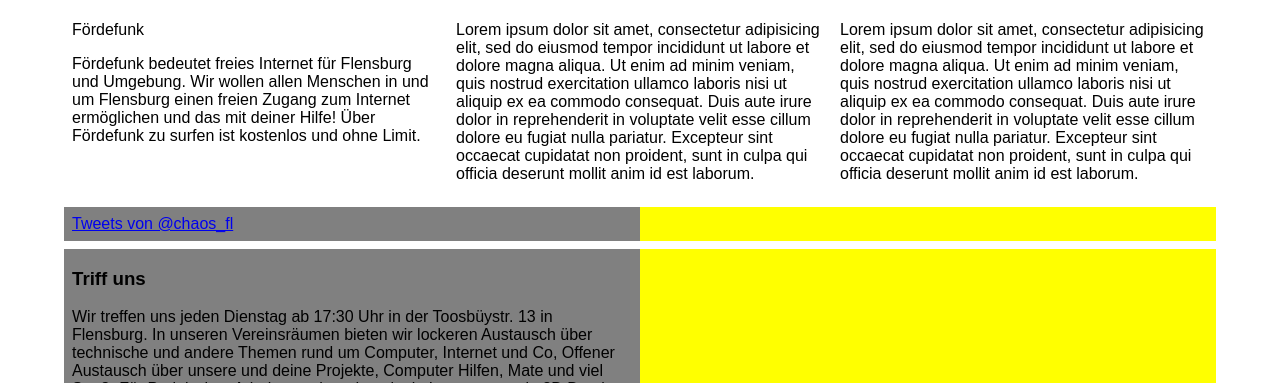
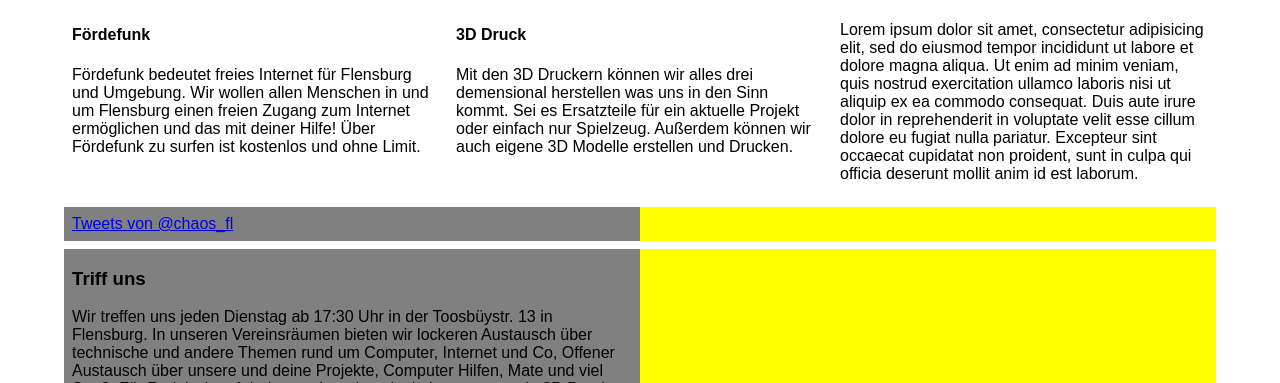
Before and after one commit to chaostreff-flensburg/website, a website: page index.html in a window 1280 px wide. Shown: the part 879-1262 px from the top of the page. Drawn offline with Linux system fonts and the light colour scheme; no server answers.

Commit message:
texte Projekte

```diff
--- a/index.html
+++ b/index.html
@@ -66,15 +66,15 @@
   <article class="articleContent articleProjects pure-g">
     <section class="pure-u-1 pure-u-md-1-2  pure-u-lg-1-3 pure-u-xl-1-3">
       <div class="projectBox">
-        <p>Fördefunk</p>
+        <h4>Fördefunk</h4>
         <p>Fördefunk bedeutet freies Internet für Flensburg und Umgebung. Wir wollen allen Menschen in und um Flensburg einen freien Zugang zum Internet ermöglichen und das mit deiner Hilfe! Über Fördefunk zu surfen ist kostenlos und ohne Limit.</p>
       </div>
 
     </section>
     <section class="pure-u-1 pure-u-md-1-2  pure-u-lg-1-3 pure-u-xl-1-3">
       <div class="projectBox">
-        <p>Lorem ipsum dolor sit amet, consectetur adipisicing elit, sed do eiusmod tempor incididunt ut labore et dolore magna aliqua. Ut enim ad minim veniam, quis nostrud exercitation ullamco laboris nisi ut aliquip ex ea commodo consequat. Duis aute
-          irure dolor in reprehenderit in voluptate velit esse cillum dolore eu fugiat nulla pariatur. Excepteur sint occaecat cupidatat non proident, sunt in culpa qui officia deserunt mollit anim id est laborum.</p>
+        <h4>3D Druck</h4>
+        <p>Mit den 3D Druckern können wir alles drei demensional herstellen was uns in den Sinn kommt. Sei es Ersatzteile für ein aktuelle Projekt oder einfach nur Spielzeug. Außerdem können wir auch eigene 3D Modelle erstellen und Drucken.</p>
       </div>
 
     </section>
```
